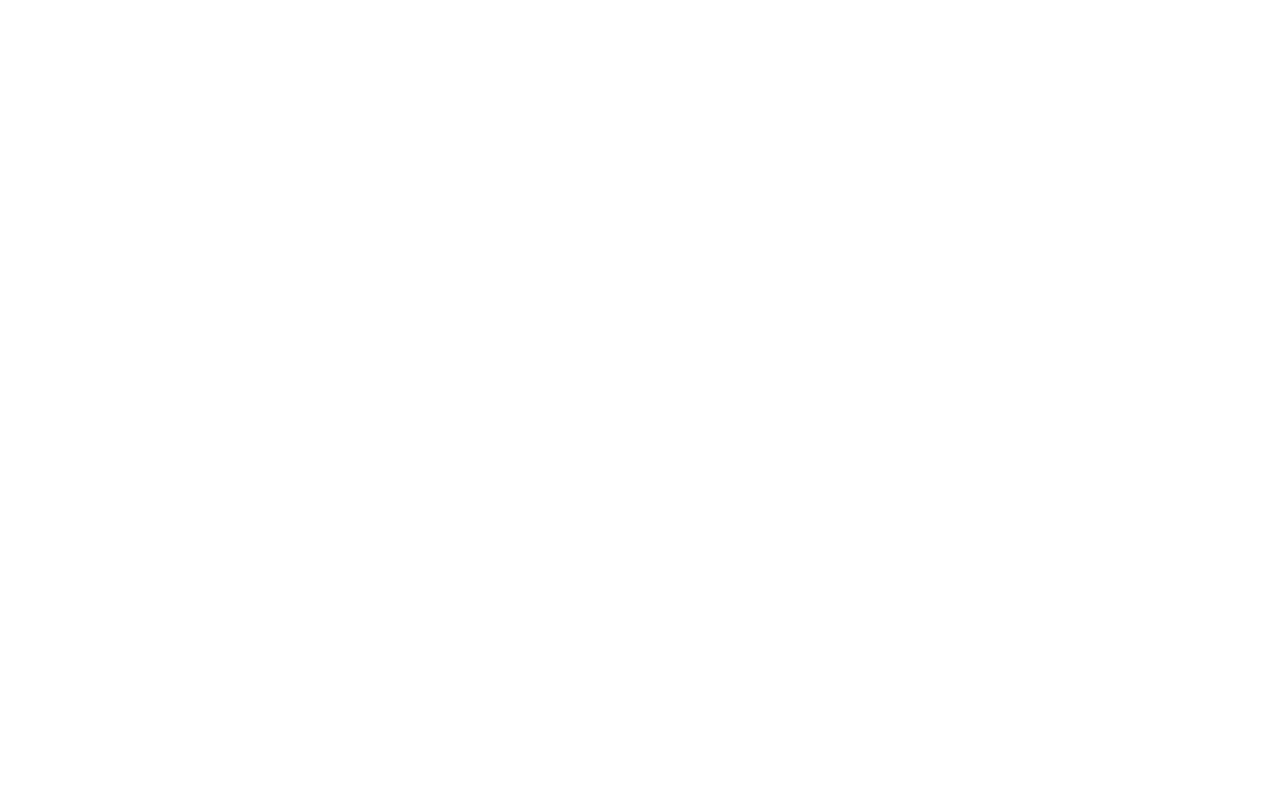
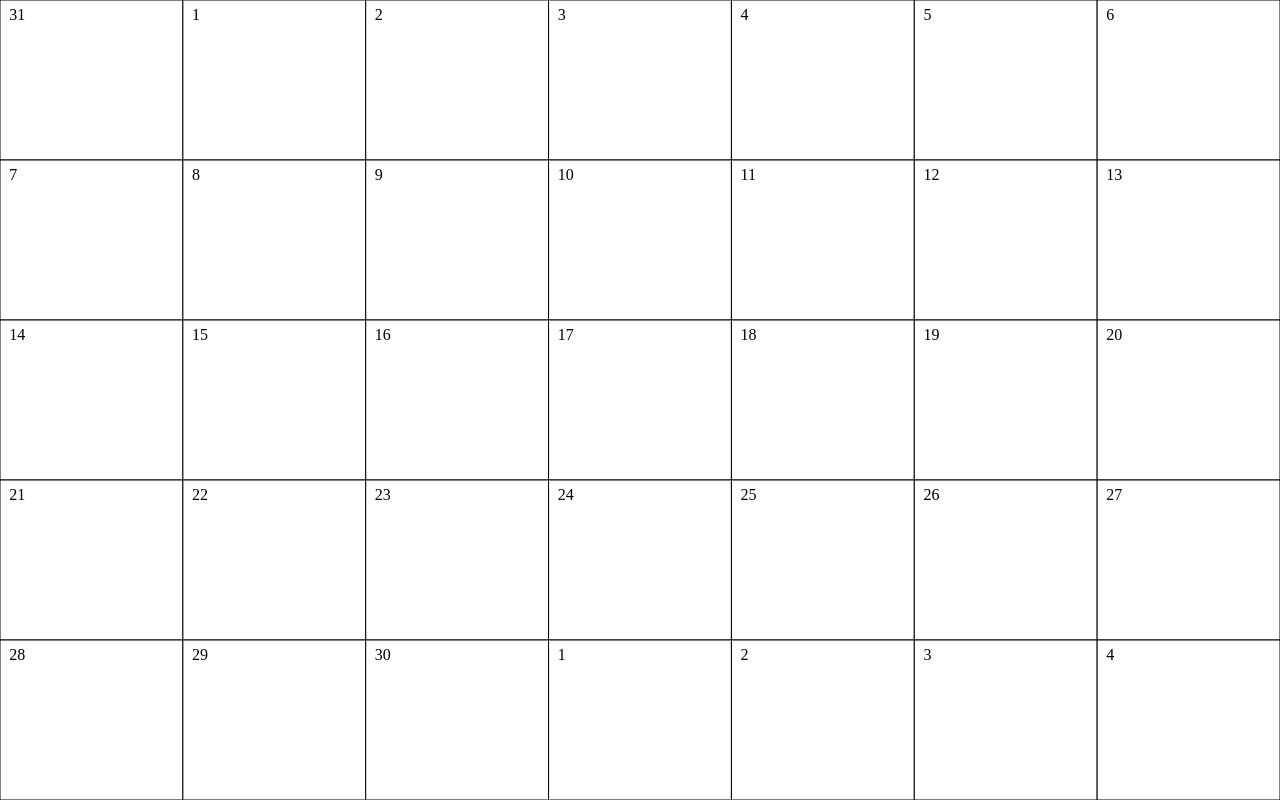
Before and after one commit to strangesast/typescript-d3-starter, a website built with webpack: page index.html in a window 1280 px wide. Built offline with nearby package versions, Linux system fonts and the light colour scheme.

Commit message:
who knows

```diff
--- a/index.html
+++ b/index.html
@@ -2,7 +2,17 @@
 <html lang="en">
 <head>
   <meta charset="UTF-8">
-  <title></title>
+  <meta name="viewport" content="width=device-width, initial-scale=1.0">
+  <title>Calendar</title>
+  <style>
+html, body {
+  width: 100%;
+  height: 100%;
+}
+body {
+  margin: 0;
+}
+  </style>
 </head>
 <body>
   <script src="bundle.js"></script>
--- a/package.json
+++ b/package.json
@@ -1,7 +1,7 @@
 {
-  "name": "typescript-d3-starter",
+  "name": "calendar",
   "scripts": {
-    "start": "./node_modules/.bin/webpack --config webpack.config.js",
+    "start": "webpack --config webpack.config.js",
     "start:dev": "webpack-dev-server --host $(ip route get 1 | awk '{print $NF;exit}')",
     "test": "echo \"Error: no test specified\" && exit 1"
   },
--- a/src/index.ts
+++ b/src/index.ts
@@ -1,5 +1,71 @@
-import * as d3 from 'd3';
+import {select, Selection} from 'd3';
 
-const body = d3.select(document.body);
+const rootElement = select(document.body).append('svg')
+  .attr('width', '100%')
+  .attr('height', '100%');
 
-console.log(d3);
+let currentMonthSel;
+
+let {width, height} = (rootElement.node() as SVGElement).getBoundingClientRect();
+
+function changeMonth(day: Date) {
+  const [w, h] = [width / 7, height / 5];
+  const p = Math.min(w, h) / 20;
+  const days = daysOfMonth(day);
+  const first = days[0];
+  const newMonthSel = rootElement.selectAll('.day').data(days, ({date}) => date);
+  newMonthSel.exit().remove();
+  const group = newMonthSel.enter().append('g').classed('day', true);
+
+  currentMonthSel = group.merge(newMonthSel).attr('transform', ({date, row, col}) => `translate(${col * w},${row * h})`);
+
+  group.append('rect')
+    .attr('width', w)
+    .attr('height', h)
+    .attr('stroke', 'black')
+    .attr('fill', 'white');
+
+  group.append('text')
+    .attr('x', w / 20)
+    .attr('y', w / 20)
+    .attr('text-align', 'right')
+    .attr('alignment-baseline', 'hanging')
+    .text(d => d.date.getDate());
+}
+
+function resize() {
+  ({width, height} = (rootElement.node() as SVGElement).getBoundingClientRect());
+  console.log('here', width, height);
+  const [w, h] = [width / 7, height / 5];
+  const p = Math.min(w, h) / 20;
+
+  let sel = currentMonthSel.attr('transform', ({date, row, col}) => `translate(${col * w},${row * h})`)
+
+  sel.select('rect').attr('width', w).attr('height', h);
+  sel.select('text').attr('x', p).attr('y', p);
+}
+
+let next;
+function debounce() {
+  clearTimeout(next);
+  next = setTimeout(() => resize(), 100);
+}
+window.addEventListener('resize', debounce);
+
+function daysOfMonth(day: Date) {
+  const [year, month] = [day.getFullYear(), day.getMonth()];
+  const first = new Date(year, month, 1);
+  const last = new Date(year, month + 1, 0);
+  const days = [];
+  for (
+    let d = new Date(year, month, 1-first.getDay()), row = -1, col;
+    col = d.getDay(), row += col == 0 ? 1 : 0, d <= last || col > 0;
+    d = new Date(d.getFullYear(), d.getMonth(), d.getDate() + 1)
+  ) {
+    days.push({date: d, row, col});
+  }
+
+  return days;
+}
+
+changeMonth(new Date());
--- a/tsconfig.json
+++ b/tsconfig.json
@@ -5,7 +5,6 @@
       "dom",
       "es2018"
     ],
-    "noImplicitAny": true,
     "module": "es6",
     "target": "es5",
     "allowJs": true,
```
Also changed, not shown: 1 other file.
